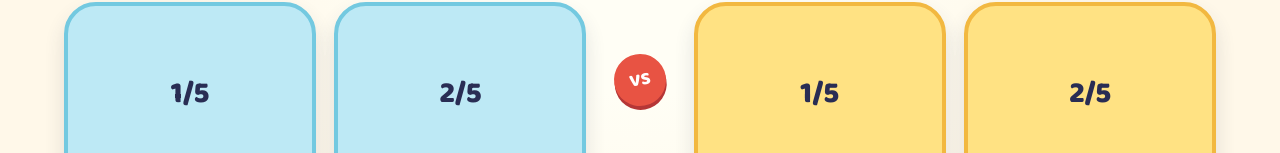
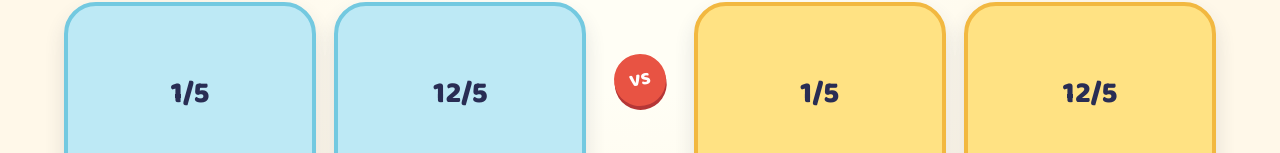
Before and after one commit to IntTeacherJack/fraction-decimal-tug-of-war, a React (Vite) app: page / in a window 1280 px wide. Shown: the part 330-483 px from the top of the page. Built offline with nearby package versions, Linux system fonts and the light colour scheme.

Commit message:
Use misconception-based answer distractors

```diff
--- a/src/App.jsx
+++ b/src/App.jsx
@@ -14,6 +14,7 @@ const gcd = (a, b) => (b ? gcd(b, a % b) : a)
 const pick = (items) => items[Math.floor(Math.random() * items.length)]
 const shuffle = (items) => [...items].sort(() => Math.random() - 0.5)
 const coprimePairs = [[1, 2], [1, 3], [2, 3], [2, 5], [3, 4], [3, 5], [4, 5]]
+const factorsOf = (number) => Array.from({ length: number }, (_, index) => index + 1).filter((factor) => number % factor === 0)
 
 function formatFraction(top, bottom) {
   return `${top}/${bottom}`
@@ -34,8 +35,7 @@ function generateQuestion(topic) {
     const top = pick(Array.from({ length: bottom - 1 }, (_, index) => index + 1).filter((number) => gcd(number, bottom) === 1))
     const original = formatFraction(top * divisor, bottom * divisor)
     const correct = formatFraction(top, bottom)
-    const wrongTop = top === 1 ? 2 : top - 1
-    const wrong = formatFraction(wrongTop, bottom)
+    const wrong = formatFraction(top * divisor, bottom)
     return makeQuestion(topic, `Simplify ${original}`, [correct, wrong], correct, original)
   }
 
@@ -63,7 +63,9 @@ function generateQuestion(topic) {
     const [a, b] = pick(basePairs)
     const top = factor * a
     const bottom = factor * b
-    const wrong = factor === 2 ? 3 : factor - 1
+    const wrongFactors = [...new Set([...factorsOf(top), ...factorsOf(bottom)])]
+      .filter((candidate) => candidate !== factor && (top % candidate !== 0 || bottom % candidate !== 0))
+    const wrong = pick(wrongFactors)
     return makeQuestion(topic, `What is the HCF of ${top} and ${bottom}?`, [String(factor), String(wrong)], String(factor), `${top}/${bottom}`)
   }
 
@@ -86,7 +88,7 @@ function generateQuestion(topic) {
   const result = add ? first + second : first - second
   const sign = add ? '+' : '−'
   const correct = `${result}${variable}`
-  const wrong = `${first * second}${variable}`
+  const wrong = `${add ? first - second : first + second}${variable}`
   return makeQuestion(topic, `Simplify: ${first}${variable} ${sign} ${second}${variable}`, [correct, wrong], correct, `${first}${variable}${sign}${second}${variable}`)
 }
 
```
Also changed, not shown: 1 other file (tests, documents, lock files or other folders).
